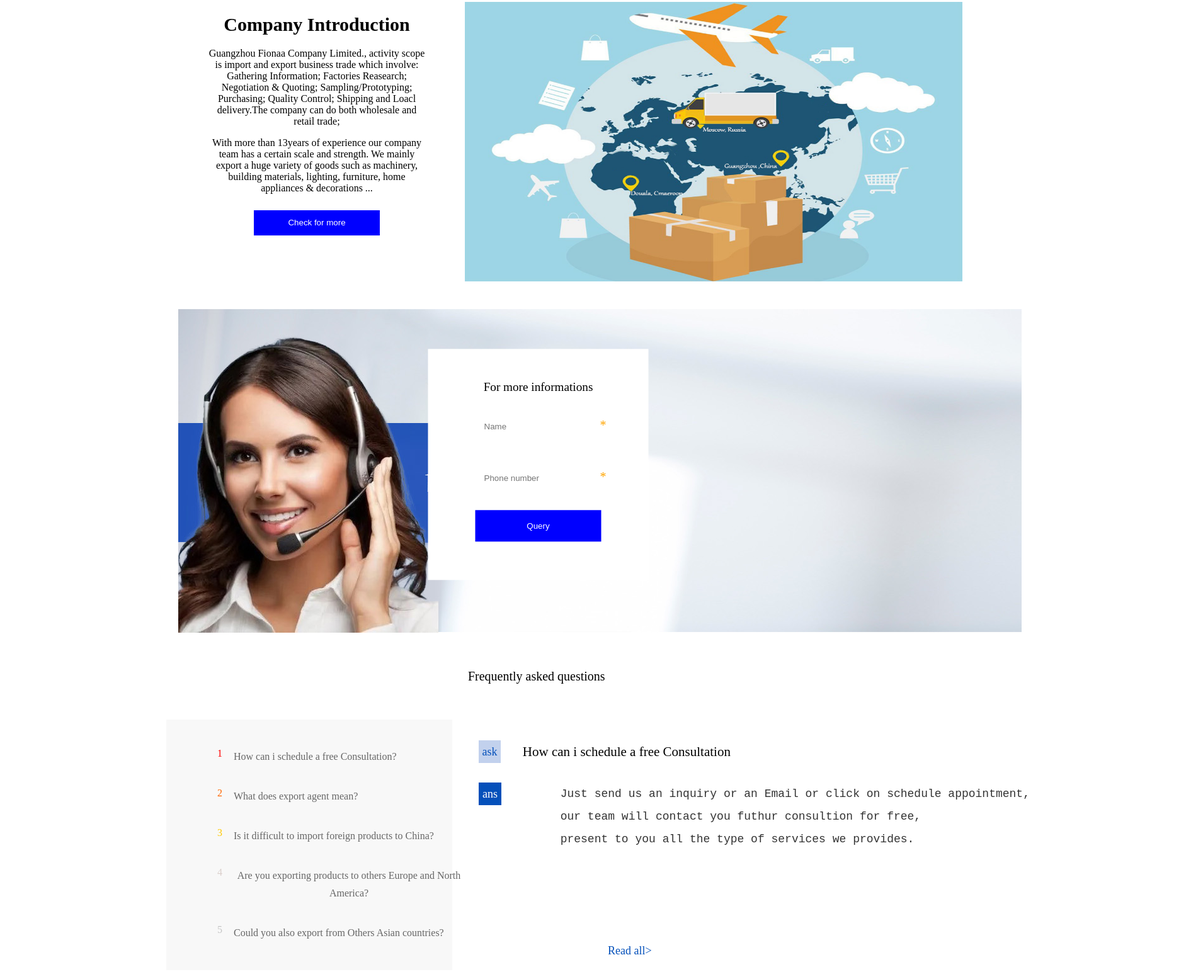
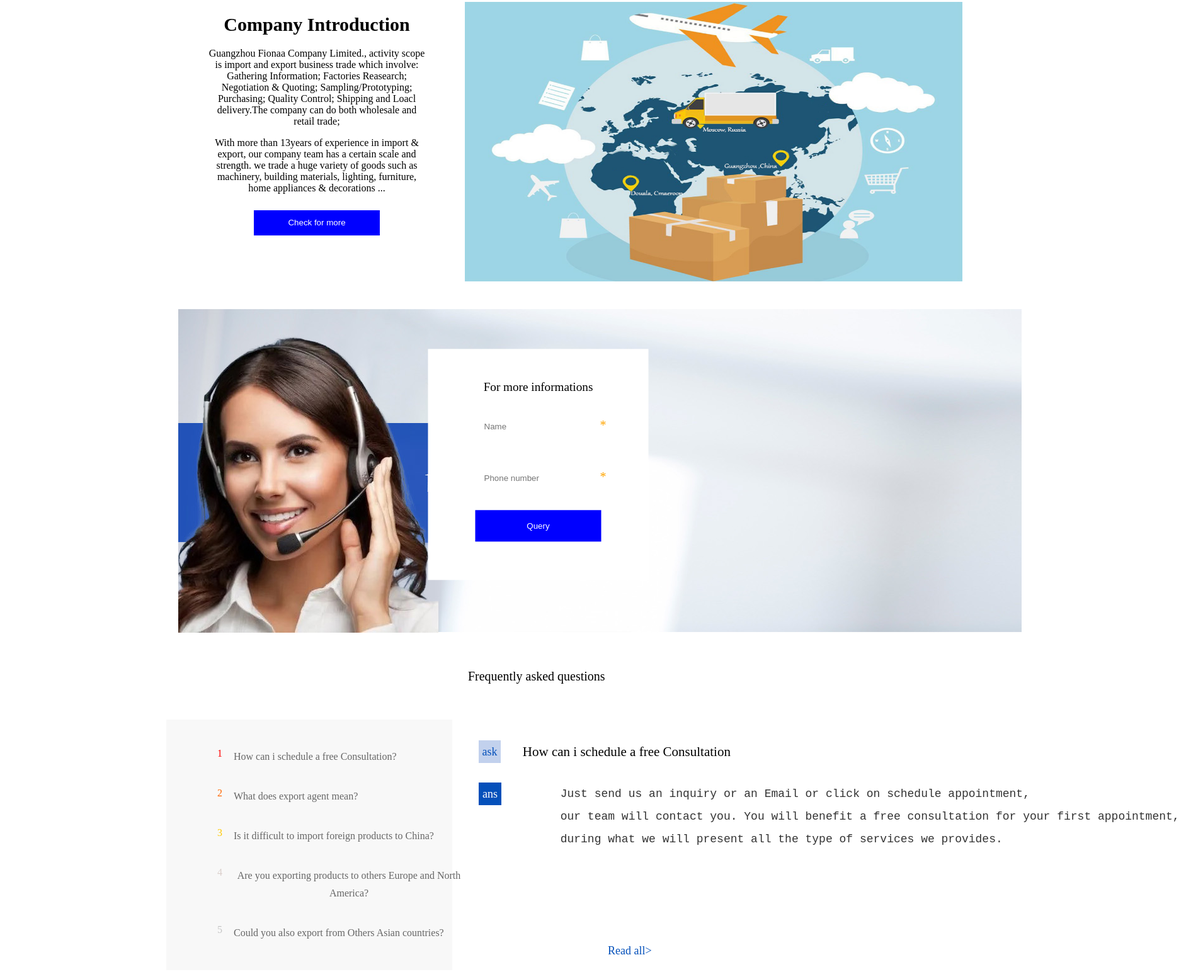
Before and after one commit to landryroni/fionaa, a plain HTML site: page src/index.html in a window 1280 px wide. Shown: the part 2287-3831 px from the top of the page at 63% size, 1883 px wide, since content can reach past the window. Drawn offline with Linux system fonts and the light colour scheme.

Commit message:
Make some changes company contact

```diff
--- a/src/index.html
+++ b/src/index.html
@@ -141,8 +141,8 @@
                         </p>
 
                         <p>
-                            With more than 13years of experience our company team has a certain scale and strength.
-                            We mainly export a huge variety of goods such as machinery, building materials, lighting, furniture, home appliances & decorations ...
+                            With more than 13years of experience in import & export, our company team has a certain scale and strength.
+                            we trade a huge variety of goods such as machinery, building materials, lighting, furniture, home appliances & decorations ...
                         </p>
                      <!--
                         <p>
@@ -264,8 +264,8 @@
                             <div class="resp">ans</div>
                             <pre class="single-response">
                                 Just send us an inquiry or an Email or click on schedule appointment,
-                                our team will contact you futhur consultion for free,
-                                present to you all the type of services we provides.
+                                our team will contact you. You will benefit a free consultation for your first appointment,
+                                during what we will present all the type of services we provides.
                             </pre>
                         </div>
                         <!--click and see more-->
@@ -336,7 +336,7 @@
                                             <div  class="itemlabel">Phone:</div>
                                             <div class="divspan">
                                                 <span class="info-list-span">
-                                                   Touko Landry | +86-18680222694 | +1-5619446676 | +7-9854235354
+                                                +86-18680222694 | +1-5619446676 | +7-9854235354 | +237-653141889
                                                 </span>
                                             </div>
                                         </li>
```
